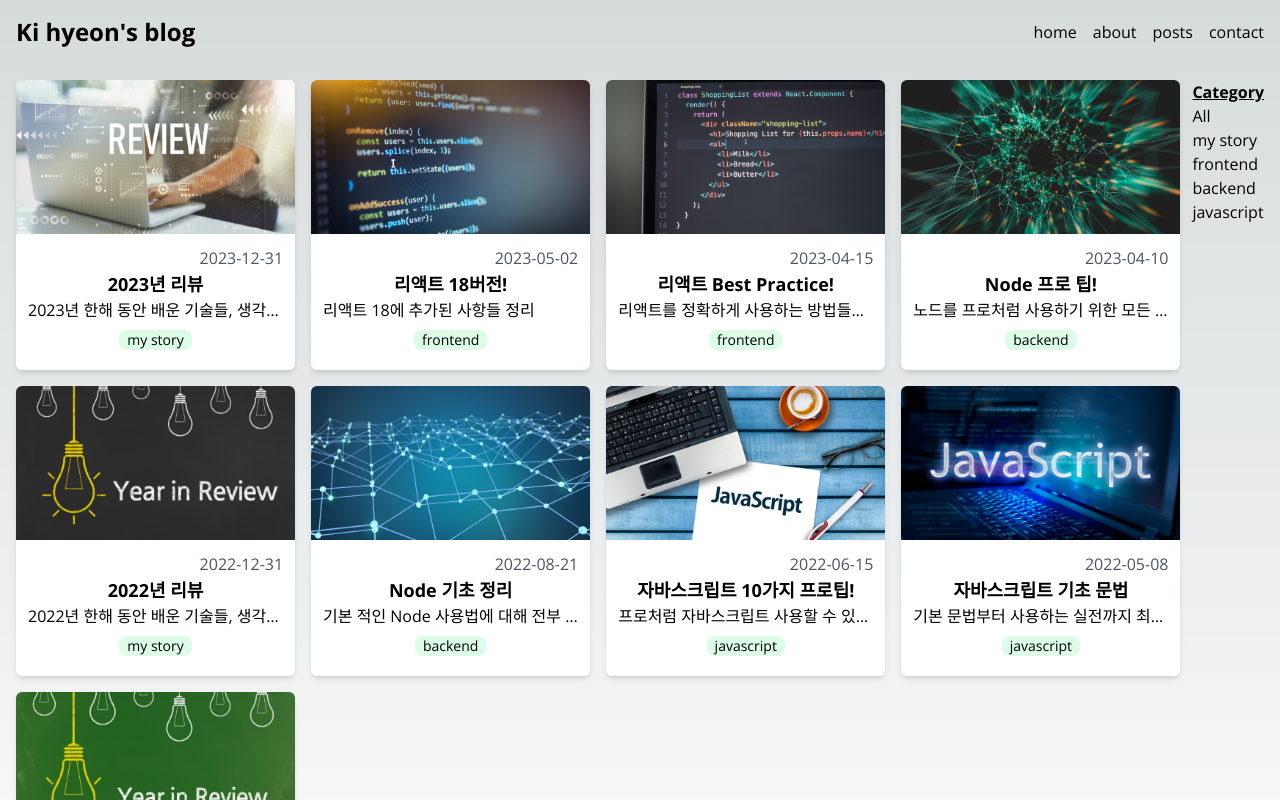
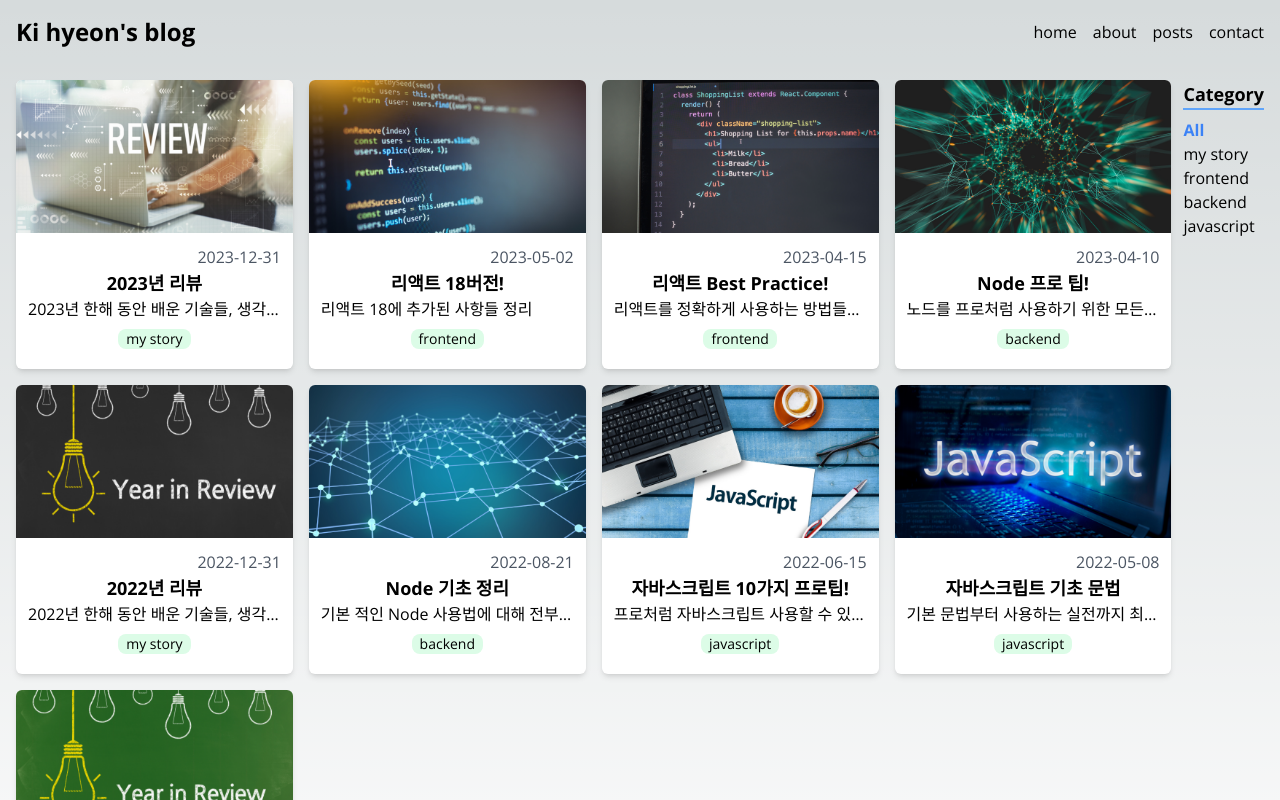
Before and after one commit to kihyeoon/blog, a Next.js app: page /posts in a window 1280 px wide. Shown: the top 800 px of the page. Built offline with nearby package versions, Linux system fonts and the light colour scheme.

Commit message:
💄 Posts 카테고리 글씨 강조 효과 추가

```diff
--- a/src/components/Categories.tsx
+++ b/src/components/Categories.tsx
@@ -6,13 +6,17 @@ interface Props {
 
 export default function Categories({ categories, selected, onClick }: Props) {
   return (
-    <nav className=" ml-3">
-      <h2 className="font-bold underline">Category</h2>
+    <nav className="ml-3">
+      <h2 className="mb-2 border-b-2 border-blue-400 text-lg font-bold">
+        Category
+      </h2>
       <ul>
         {categories.map((category) => (
           <li
             key={category}
-            className="cursor-pointer hover:underline"
+            className={`cursor-pointer hover:text-blue-500 hover:underline ${
+              selected === category && "font-bold text-blue-500"
+            }`}
             onClick={() => onClick(category)}
           >
             {category}
```
